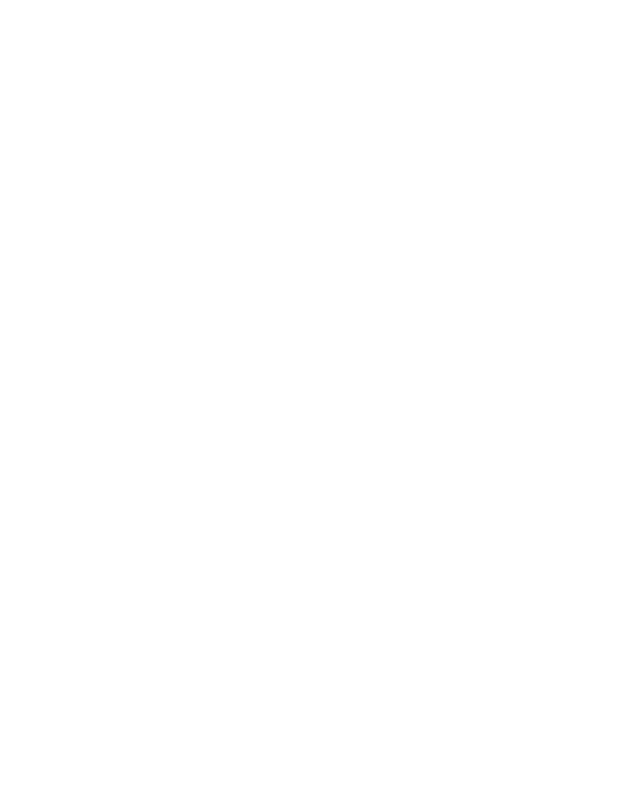
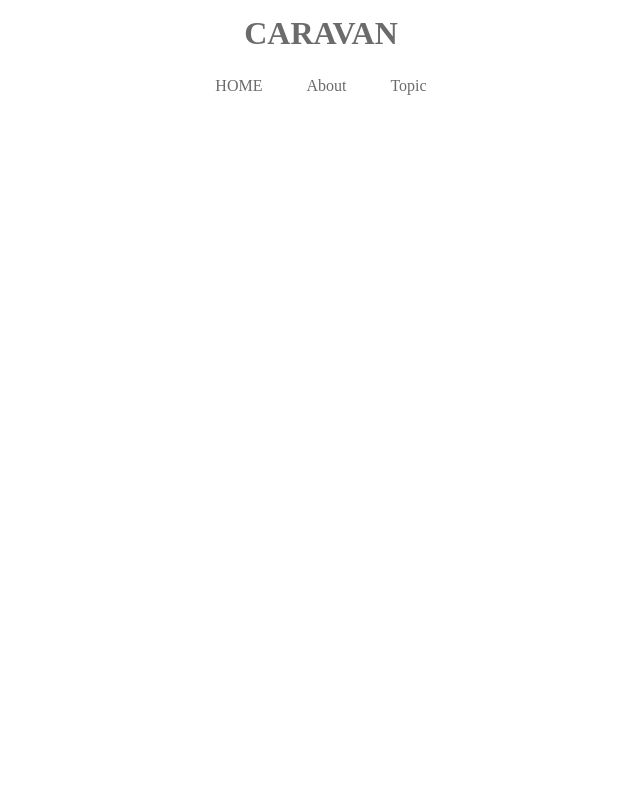
Before and after one commit to komarinko/html_css, a plain HTML site: page caravan/index.html in a window 1280 px wide. Shown: the top 800 px of the page, without its empty margins (319-959 px from the left). Drawn offline with Linux system fonts and the light colour scheme.

Commit message:
learning1-4

```diff
--- a/caravan/index.html
+++ b/caravan/index.html
@@ -1,14 +1,27 @@
 <!DOCTYPE html>
 <html>
 <head>
-	<meta meta charset="utf-8">
+	<meta charset="utf-8">
 	<!-- CSSファイルの読み込み -->
 	<link rel="stylesheet" href="style.css">
 	<title>CARAVAN</title>
 </head>
 <body>
 	<!-- header -->
-	<header></header>
+	<header>
+		<h1 class="headline">
+			<a href="index.html">CARAVAN</a>
+		</h1>
+	</header>
+	<nav>
+		<ul class="nav-list">
+		  <li class="nav-list-item">
+		  	<a href="index.html">HOME</a>
+		  </li>
+		  <li class="nav-list-item">About</li>
+		  <li class="nav-list-item">Topic</li>
+		</ul>
+	</nav>
 	<!-- main-visual用のdiv -->
 	<div class="main-visual">
 		<div class="main-visual-content"></div>
@@ -19,6 +32,8 @@
 		<div class="sidebar"></div>
 	</div>
 	<!-- footer -->
-	<footer></footer>
+	<footer>
+		<p class="footer-text"> @ All rights reserved by Infratop.Inc.</p>
+	</footer>
 </body>
 </html>
--- a/caravan/style.css
+++ b/caravan/style.css
@@ -3,6 +3,11 @@
 	margin: 0;
 	padding: 0;
 	box-sizing: border-box;
+	color: #6c6b6b;
+}
+
+a{
+	text-decoration: none;
 }
 
 /*clearfixを追加*/
@@ -16,6 +21,24 @@ header{
 	width: 90%;
 	padding: 15px 0;
 	margin: 0 auto;
+	text-align: center;
+}
+
+/*headerタグ内のheadlineクラスにのみ反映される*/
+header .headline{
+	font-size: 32px;
+}
+
+.nav-list{
+	text-align: center;
+	padding: 10px 0;
+	margin: 0 auto;
+}
+
+.nav-list-item{
+	list-style: none;
+	display: inline-block;
+	margin: 0 20px;
 }
 
 .main-visual{
@@ -49,4 +72,11 @@ header{
 footer{
 	width: 100%;
 	height: 120px;
+	text-align: center;
+	padding: 50px 0;
+	background-color: #848282;
 }
+
+.footer-text{
+	color: #fff;
+}
```
